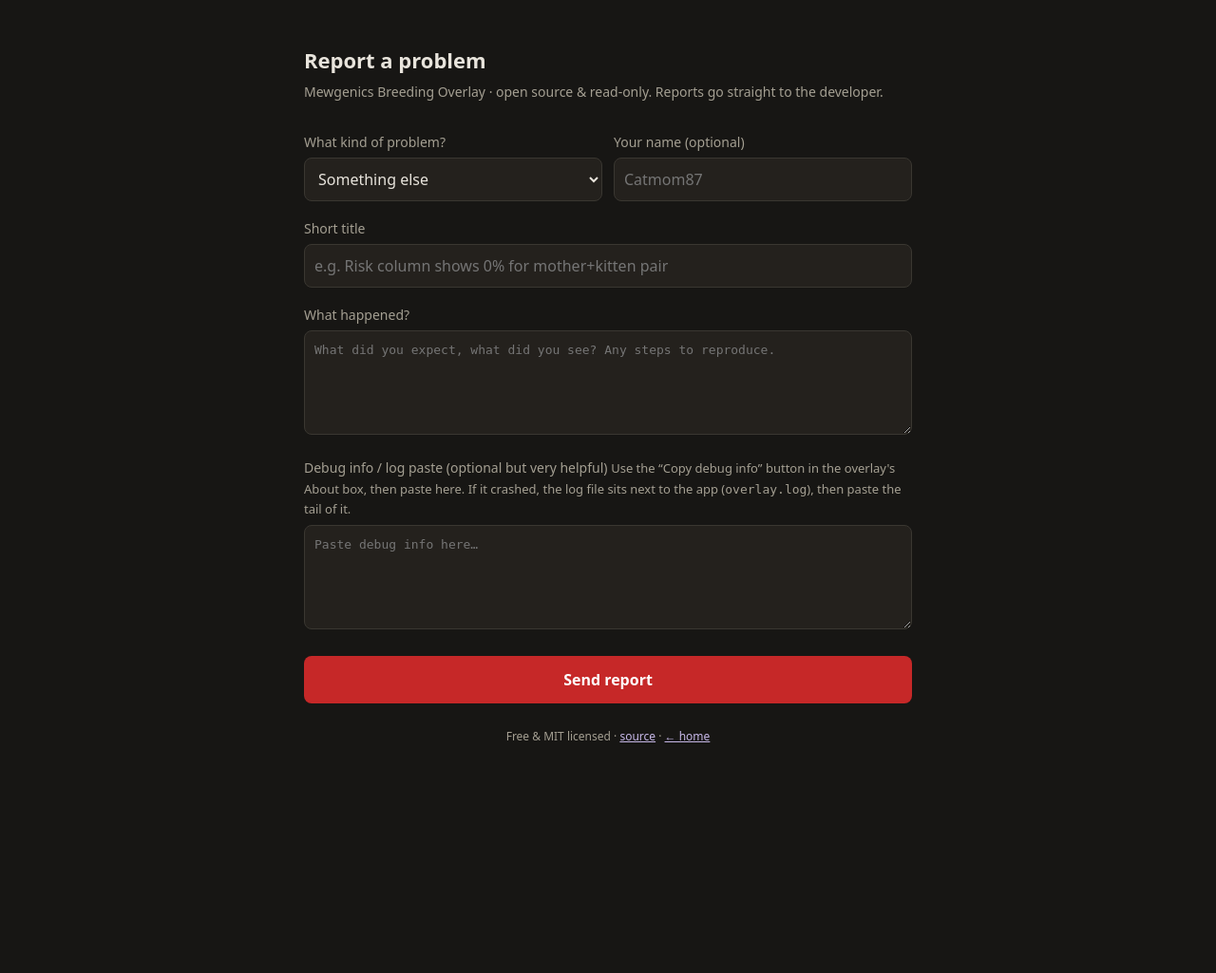
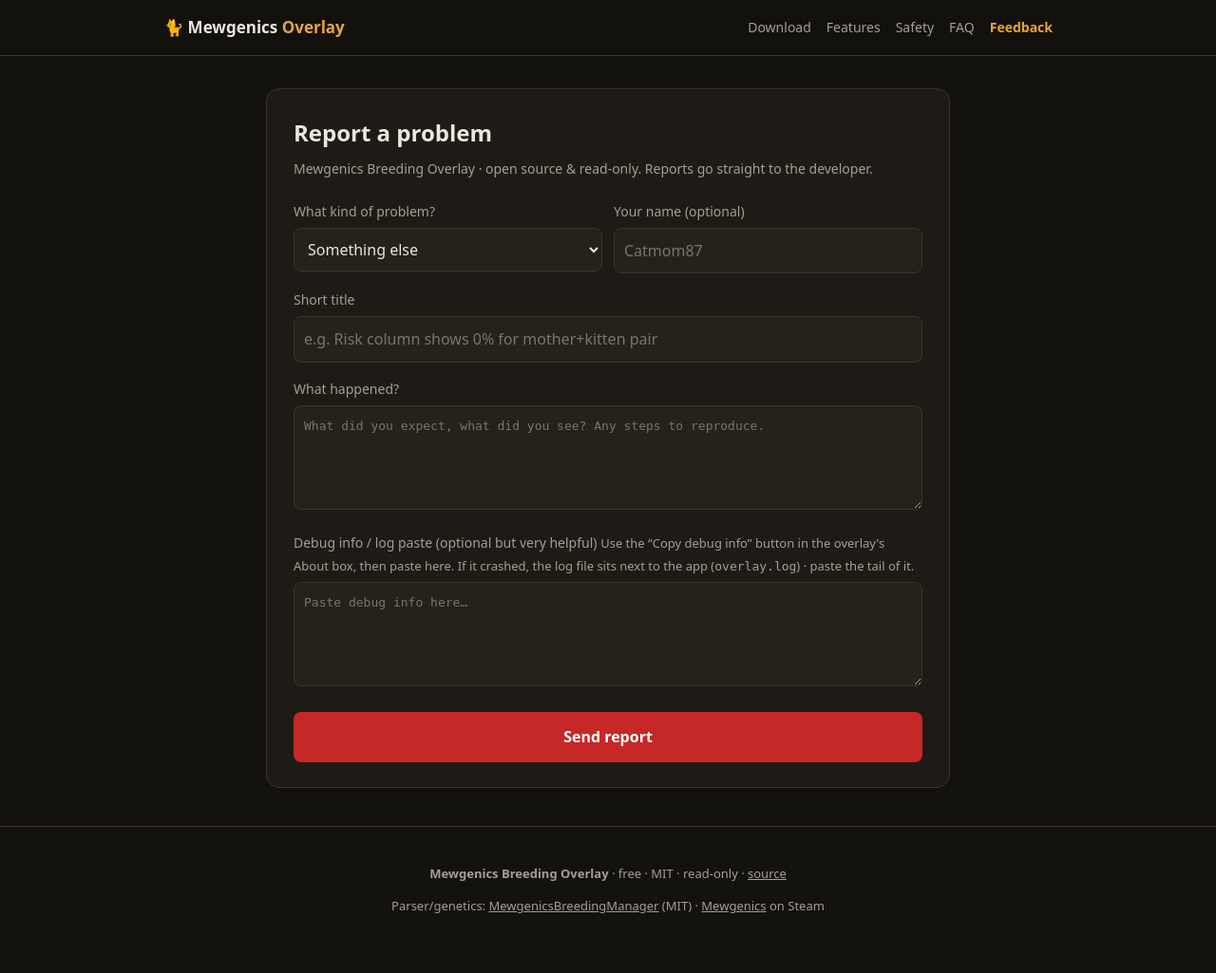
Before and after one commit to thebeardbe/mewgenics-overlay-website, a FastAPI app: page /report in a window 1280 px wide. Shown: the whole page at 95% size. Before the commit the page ends 782 px from the top, so only its background shows below. Run offline with FastAPI, Linux system fonts and the light colour scheme.

Commit message:
Public pages share the site menu/footer via public_frame (report + thanks), regenerate 1180x760 screenshots (breeding dark/light w/ L'Via, donations dark w/ Dr. Beanies), em-dash-free copy; 39 tests green

```diff
--- a/app.py
+++ b/app.py
@@ -310,9 +310,27 @@ def home():
     return _render("index.html", version=latest_version())
 
 
+def _public_page(fragment: str, title: str, active: str = "", **ctx) -> HTMLResponse:
+    """A public page: shared menu/footer (public_frame.html) around a content
+    fragment, so /report feels like the same site as the landing page."""
+    frame = (TEMPLATES / "public_frame.html").read_text(encoding="utf-8")
+    body = (TEMPLATES / fragment).read_text(encoding="utf-8")
+    html = frame.replace("{body}", body, 1)
+    ctx["title"] = title
+    ctx["active"] = active
+
+    def _sub(m):
+        key = m.group(1)
+        return str(ctx.get(key, m.group(0)))
+
+    html = re.sub(r"\{(\w+)\}", _sub, html)
+    return HTMLResponse(html)
+
+
 @app.get("/report", response_class=HTMLResponse)
 def report_page():
-    return _render("report.html", report_url="/submit")
+    return _public_page("report.html", "Report a problem", "active",
+                        report_url="/submit")
 
 
 @app.post("/submit")
@@ -334,7 +352,7 @@ def submit(
         "log": log, "name": name, "contact": contact,
     })
     _analyze_in_background(rid)
-    return _render("thanks.html", rid=rid)
+    return _public_page("thanks.html", "Thanks", rid=rid)
 
 
 @app.post("/api/report")
--- /dev/null
+++ b/templates/public_frame.html
@@ -0,0 +1,69 @@
+<!doctype html>
+<html lang="en">
+<head>
+<meta charset="utf-8">
+<meta name="viewport" content="width=device-width, initial-scale=1">
+<title>{title} · Mewgenics Breeding Overlay</title>
+<style>
+  :root { --bg:#14120f; --card:#1e1b16; --card2:#262219; --line:#3a3429;
+          --text:#ece7dc; --muted:#a49f92; --accent:#c62828; --accent2:#e8a33d;
+          --purple:#b39ddb; --font:system-ui, -apple-system, sans-serif; }
+  * { box-sizing:border-box; }
+  html { scroll-behavior:smooth; }
+  body { margin:0; background:var(--bg); color:var(--text); font:16px/1.65 var(--font); }
+  a { color:var(--purple); text-decoration:none; }
+  a:hover { text-decoration:underline; }
+  .wrap { max-width:980px; margin:0 auto; padding:0 22px; }
+  header { position:sticky; top:0; z-index:5; background:rgba(20,18,15,.92);
+           backdrop-filter:blur(6px); border-bottom:1px solid var(--line); }
+  nav { display:flex; align-items:center; gap:18px; height:58px; }
+  nav .logo { font-weight:700; font-size:17px; color:var(--text); }
+  nav .logo .dot { color:var(--accent2); }
+  nav .links { margin-left:auto; display:flex; gap:16px; font-size:14px; }
+  nav .links a { color:var(--muted); }
+  nav .links a:hover { color:var(--text); text-decoration:none; }
+  nav .links a.active { color:var(--accent2); font-weight:600; }
+  main.page { min-height:70vh; }
+  main .card { max-width:720px; margin:34px auto; background:var(--card);
+          border:1px solid var(--line); border-radius:14px; padding:26px 28px; }
+  main h1 { font-size:24px; margin:0 0 6px; }
+  main h1 small { display:block; color:var(--muted); font-weight:normal;
+       font-size:14px; margin-top:6px; }
+  label { display:block; margin:16px 0 6px; color:var(--muted); font-size:14px; }
+  input, select, textarea { width:100%; padding:10px; border:1px solid var(--line);
+       border-radius:8px; background:var(--card2); color:var(--text); font:inherit; }
+  textarea { min-height:110px; resize:vertical; font-family:ui-monospace, monospace; font-size:13px; }
+  .row { display:flex; gap:12px; } .row > div { flex:1; }
+  button { margin-top:20px; width:100%; padding:13px; border:0; border-radius:8px;
+       background:var(--accent); color:#fff; font:inherit; font-weight:600; cursor:pointer; }
+  .hint { color:var(--muted); font-size:13px; margin-top:4px; }
+  .center { text-align:center; }
+  footer { border-top:1px solid var(--line); padding:26px 0 46px; color:var(--muted);
+           font-size:13px; text-align:center; margin-top:40px; }
+  footer a { color:var(--muted); text-decoration:underline; }
+  @media (max-width:640px){ nav { flex-wrap:wrap; height:auto; padding:10px 0; gap:8px; }
+    nav .links { margin-left:0; flex-wrap:wrap; row-gap:6px; } }
+</style>
+</head>
+<body>
+<header><div class="wrap">
+  <nav>
+    <a href="/" class="logo">🐈 Mewgenics<span class="dot"> Overlay</span></a>
+    <span class="links">
+      <a href="/#download">Download</a>
+      <a href="/#features">Features</a>
+      <a href="/#safety">Safety</a>
+      <a href="/#faq">FAQ</a>
+      <a href="/report" class="{active}">Feedback</a>
+    </span>
+  </nav>
+</div></header>
+<main class="page">{body}</main>
+<footer><div class="wrap">
+  <p><b>Mewgenics Breeding Overlay</b> · free · MIT · read-only ·
+    <a href="https://github.com/thebeardbe/mewgenics-breeding-overlay">source</a></p>
+  <p>Parser/genetics: <a href="https://github.com/frankieg33/MewgenicsBreedingManager">MewgenicsBreedingManager</a>
+  (MIT) · <a href="https://store.steampowered.com/app/686060/">Mewgenics</a> on Steam</p>
+</div></footer>
+</body>
+</html>
--- a/templates/report.html
+++ b/templates/report.html
@@ -1,32 +1,4 @@
-<!doctype html>
-<html lang="en">
-<head>
-<meta charset="utf-8">
-<meta name="viewport" content="width=device-width, initial-scale=1">
-<title>Report a problem · Mewgenics Breeding Overlay</title>
-<style>
-  :root { --bg:#171614; --card:#24211d; --line:#3a3731; --text:#e8e4dc;
-          --muted:#a49f92; --accent:#c62828; --btn:#2e2a24; }
-  * { box-sizing:border-box; }
-  body { margin:0; font:16px/1.5 system-ui, sans-serif; background:var(--bg);
-         color:var(--text); }
-  main { max-width:680px; margin:0 auto; padding:32px 20px 80px; }
-  h1 { font-size:22px; } h1 small { display:block; color:var(--muted);
-       font-weight:normal; font-size:14px; margin-top:6px; }
-  label { display:block; margin:18px 0 6px; color:var(--muted); font-size:14px; }
-  input, select, textarea { width:100%; padding:10px; border:1px solid var(--line);
-       border-radius:8px; background:var(--card); color:var(--text); font:inherit; }
-  textarea { min-height:110px; resize:vertical; font-family:ui-monospace, monospace; font-size:13px; }
-  .row { display:flex; gap:12px; } .row > div { flex:1; }
-  button { margin-top:22px; width:100%; padding:13px; border:0; border-radius:8px;
-       background:var(--accent); color:#fff; font:inherit; font-weight:600; cursor:pointer; }
-  .hint { color:var(--muted); font-size:13px; margin-top:4px; }
-  .footer { margin-top:26px; color:var(--muted); font-size:12px; text-align:center; }
-  a { color:#c7b8e8; }
-</style>
-</head>
-<body>
-<main>
+<div class="card">
   <h1>Report a problem <small>Mewgenics Breeding Overlay · open source &amp; read-only.
     Reports go straight to the developer.</small></h1>
 
@@ -59,12 +31,9 @@
     <label for="log">Debug info / log paste (optional but very helpful)
       <span class="hint">Use the “Copy debug info” button in the overlay's About box,
       then paste here. If it crashed, the log file sits next to the app
-      (<code>overlay.log</code>), then paste the tail of it.</span></label>
+      (<code>overlay.log</code>) · paste the tail of it.</span></label>
     <textarea id="log" name="log" placeholder="Paste debug info here…"></textarea>
 
     <button type="submit">Send report</button>
   </form>
-  <div class="footer">Free &amp; MIT licensed · <a href="https://github.com/thebeardbe/mewgenics-breeding-overlay">source</a> · <a href="/">← home</a></div>
-</main>
-</body>
-</html>
+</div>
```
Also changed, not shown: templates/thanks.html (+3 -20 lines), 3 other files.
